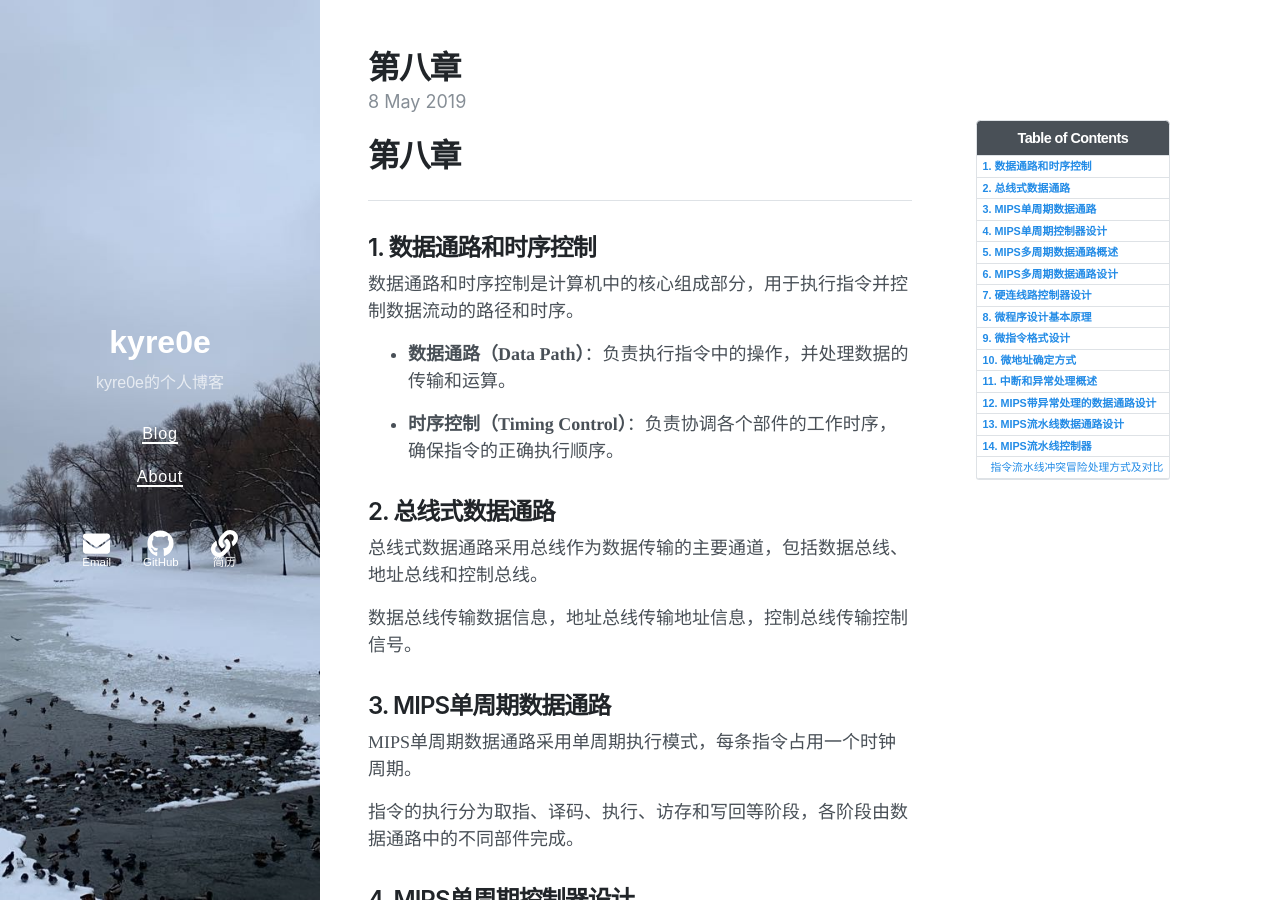
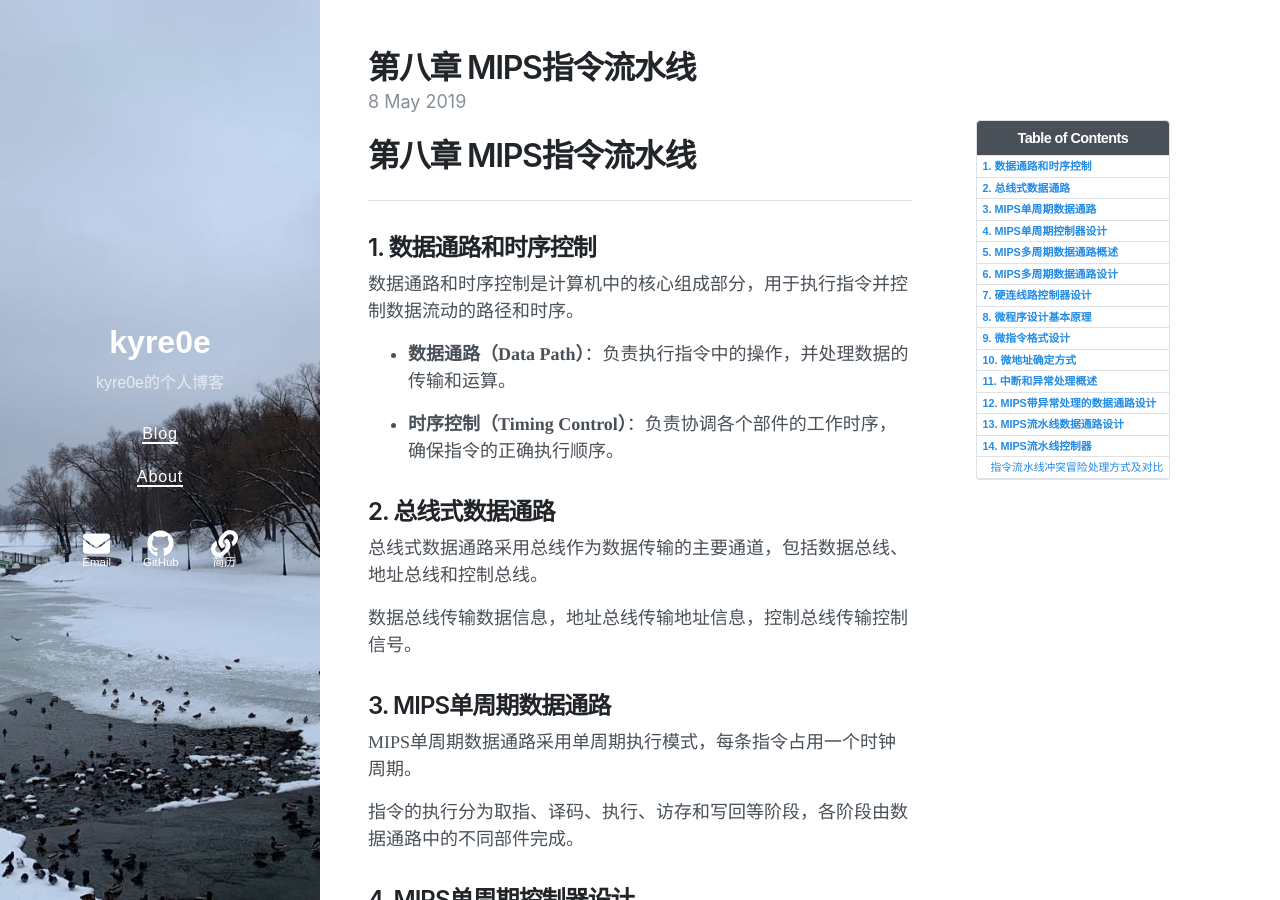
Before and after one commit to Kyre0ee/Kyre0ee.github.io, a Jekyll site: the page built from _posts/2019-05-08-第八章mips指令流水线.md, in a window 1280 px wide and 900 px high. Built offline with Jekyll 4.4.1, drawn with Linux system fonts in a browser that asks for light colours; nearby versions of some CDN libraries.

Commit message:
Update and rename 2019-05-08-第八章.md to 2019-05-08-第八章mips指令流水线.md

```diff
--- a/_posts/2019-05-08-第八章.md
+++ b/_posts/2019-05-08-第八章mips指令流水线.md
@@ -1,12 +1,12 @@
 ---
 layout: post
-title: 第八章
+title: 第八章 MIPS指令流水线
 date: 2019-05-08 15:57 +0800
 tags: 计组-MIPS汇编
-excerpt: "MIPS操作系统硬件实现基础知识学习笔记"
+excerpt: "MIPS操作系统指令流水线冲突处理基础知识学习笔记"
 toc: true
 ---
-# 第八章
+# 第八章 MIPS指令流水线
 ***
 ## 1. 数据通路和时序控制
 
```
